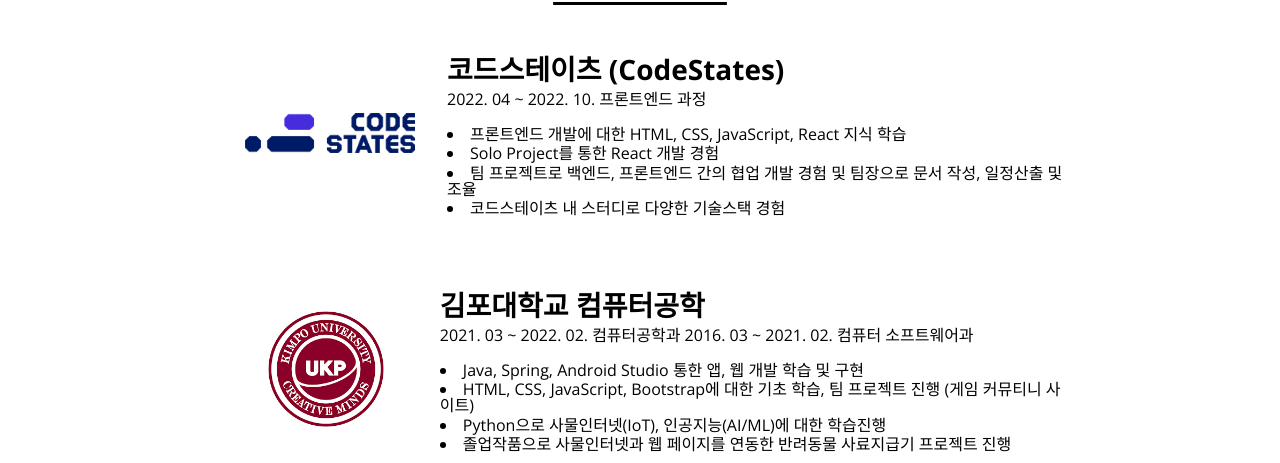
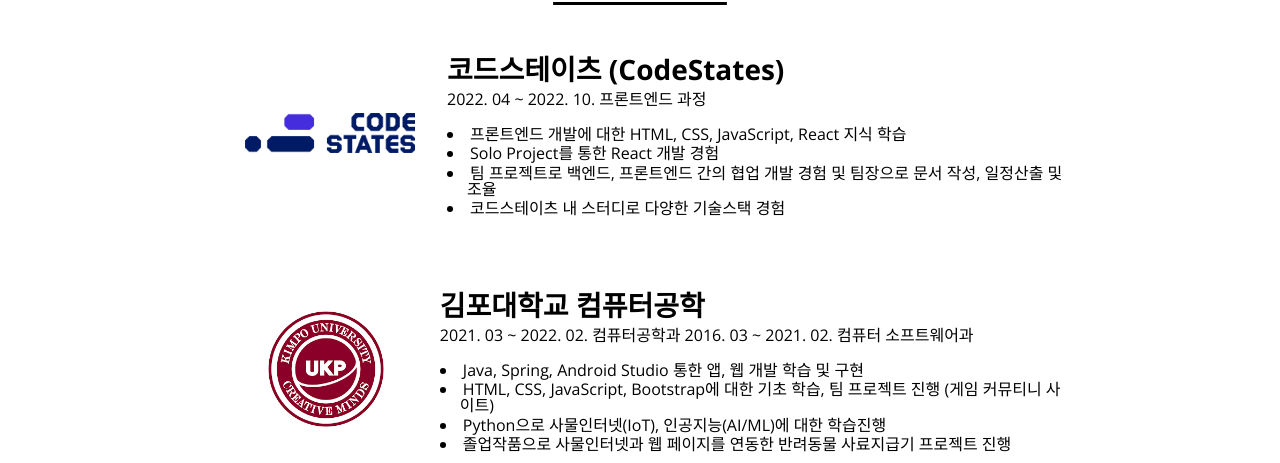
Before and after one commit to homile/TypeScript-Portfolio, a React (Create React App) app in the folder ts-portfolio/: page / in a window 1280 px wide. Shown: the part 897-1360 px from the top of the page. Built offline with nearby package versions, Linux system fonts and the light colour scheme; some icons are missing.

Commit message:
fix:li태그 줄바꾼 들여쓰기 추가

```diff
--- a/ts-portfolio/src/components/cards/AboutCard.tsx
+++ b/ts-portfolio/src/components/cards/AboutCard.tsx
@@ -147,4 +147,6 @@ const Li = styled.li`
   list-style-position: inside;
   font-size: ${(props) => props.theme.fontSmall};
   margin: 0.2rem 0;
+  text-indent: -20px;
+  padding-left: 20px;
 `;
```
